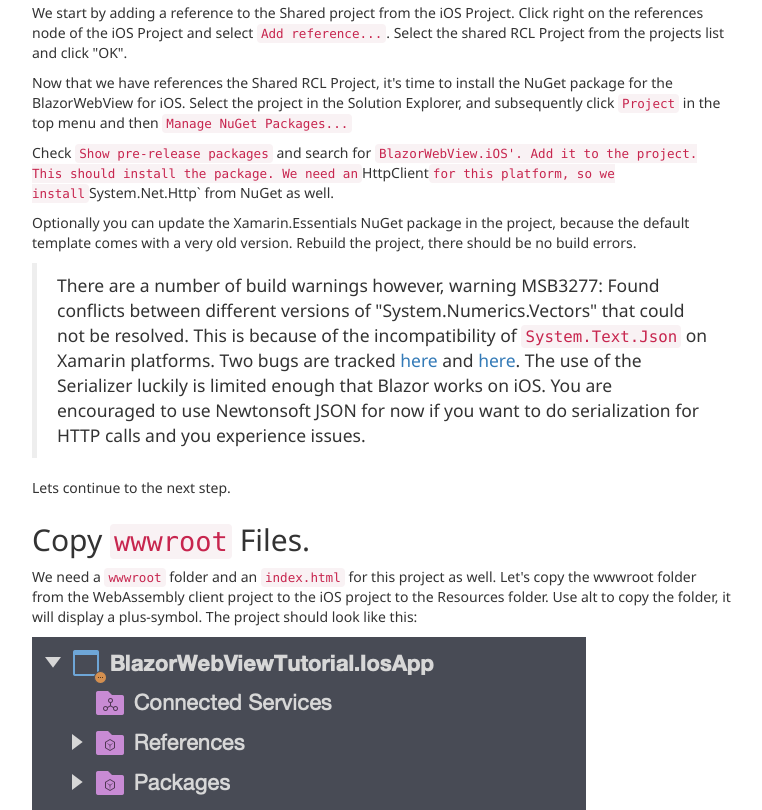
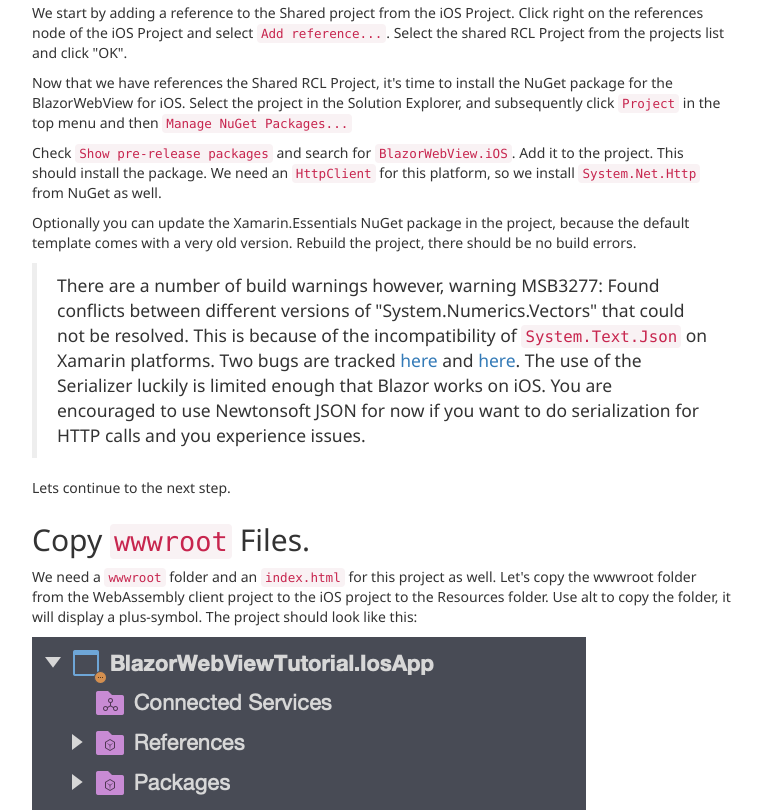
Before and after one commit to jspuij/BlazorWebView.Docs, a plain HTML site: page pages/iostutorial.html in a window 1280 px wide. Shown: the part 1241-2051 px from the top of the page, without its empty margins (333-1095 px from the left). Drawn offline with Linux system fonts and the light colour scheme.

Commit message:
Automated Documentation.

```diff
--- a/pages/iostutorial.html
+++ b/pages/iostutorial.html
@@ -121,7 +121,9 @@ Select the shared RCL Project from the projects list and click &quot;OK&quot;.</
 <p>Now that we have references the Shared RCL Project, it's time to install the NuGet
 package for the BlazorWebView for iOS. Select the project in the Solution Explorer,
 and subsequently click <code>Project</code> in the top menu and then <code>Manage NuGet Packages...</code></p>
-<p>Check <code>Show pre-release packages</code> and search for <code>BlazorWebView.iOS'. Add it to the project. This should install the package. We need an</code>HttpClient<code>for this platform, so we install</code>System.Net.Http` from NuGet as well.</p>
+<p>Check <code>Show pre-release packages</code> and search for <code>BlazorWebView.iOS</code>. Add it to the project.
+This should install the package. We need an <code>HttpClient</code> for this platform,
+so we install <code>System.Net.Http</code> from NuGet as well.</p>
 <p>Optionally you can update the Xamarin.Essentials NuGet package in the project, because
 the default template comes with a very old version. Rebuild the project,
 there should be no build errors.</p>
@@ -194,7 +196,7 @@ inside the toolbox and drag it to add it to the view:</p>
 <p><img src="../images/iostoolbox.png" alt="Toolbox"></p>
 <p>The Blazor Web View will appear in the middle of the View. Center align and fill the View
 using the dialog below:</p>
-<p><img src="../images/iosresize.png" alt="Center, Resize and Auto Size"></p>
+<p><img src="../images/iosautosize.png" alt="Center, Resize and Auto Size"></p>
 <p>Make sure you click all the Auto Size edges and inside to make sure that the View sizes with
 its parent. Finally give the Blazor Web View the name &quot;BlazorWebView&quot; using the Properties dialog below:</p>
 <p><img src="../images/iosname.png" alt="Give a name"></p>
```
Also changed, not shown: manifest.json.
